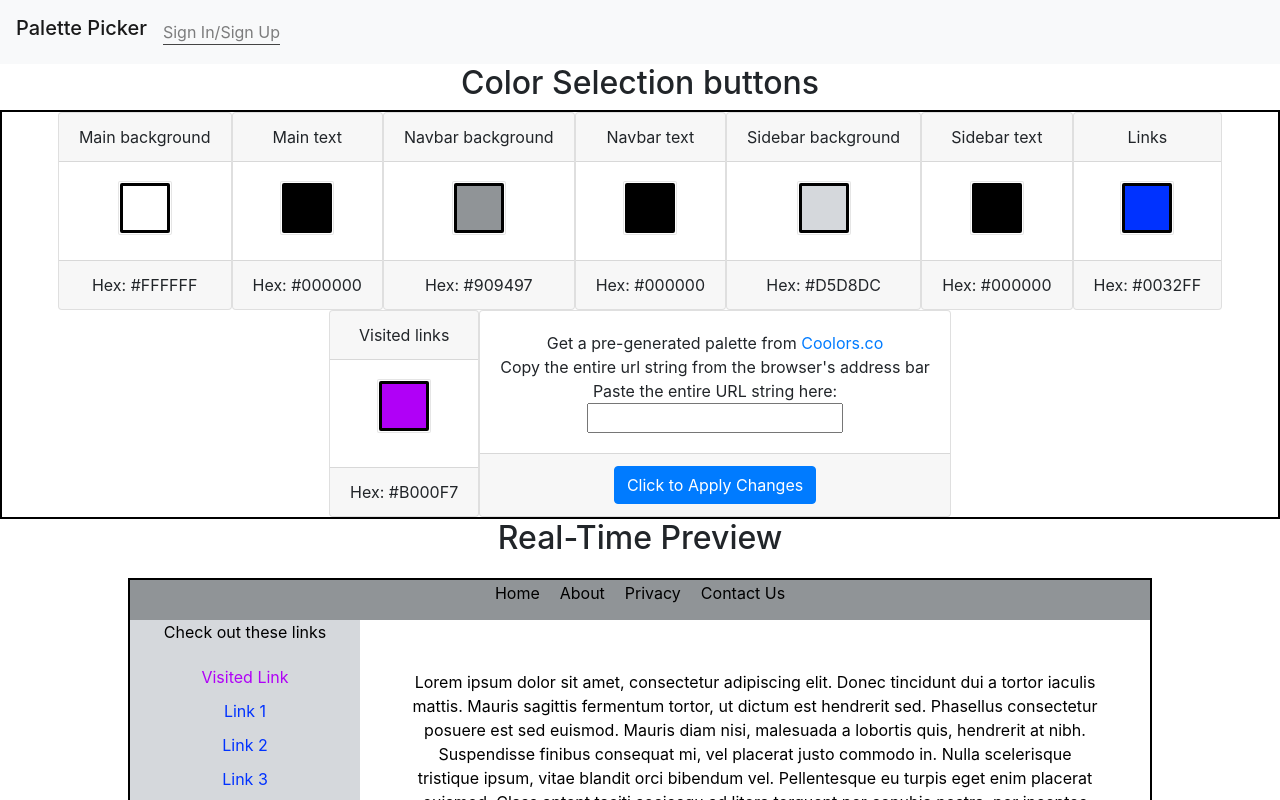
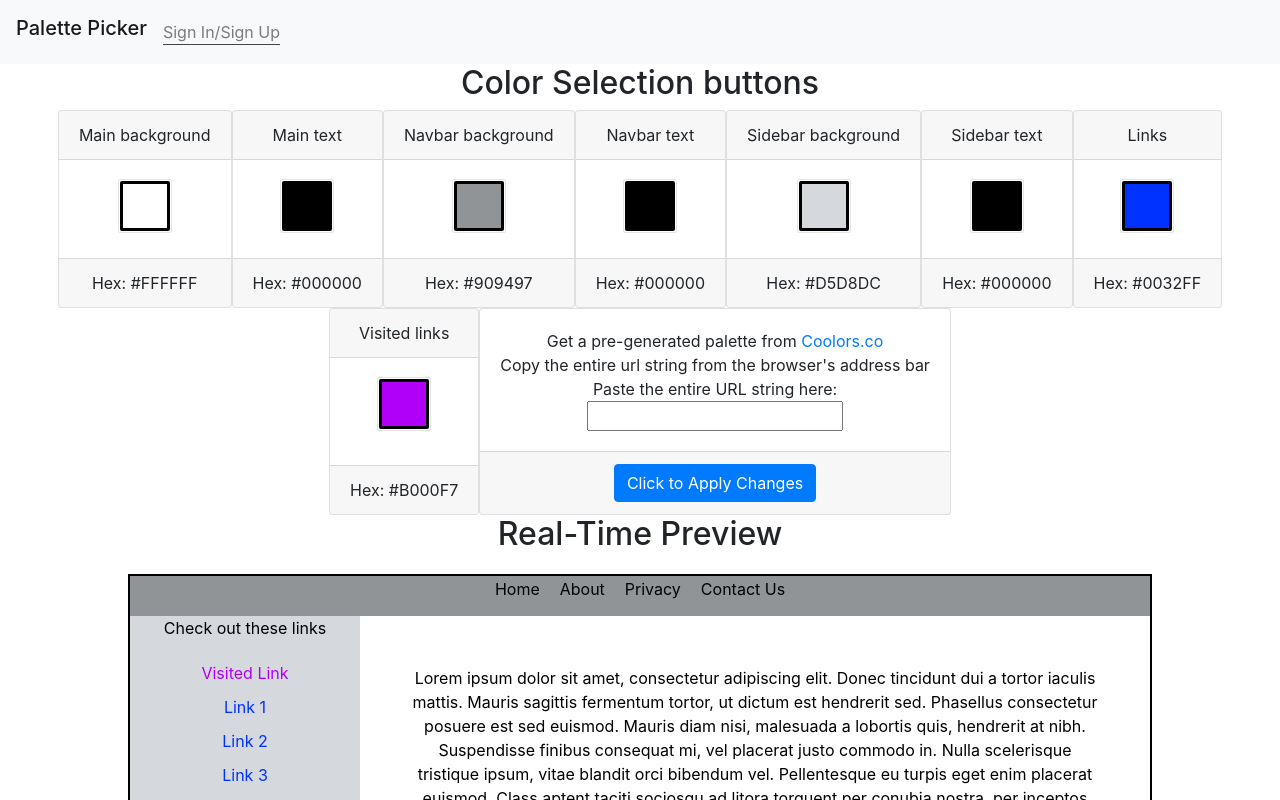
Before and after one commit to nashvillefcc/palettepicker, a React (Create React App) app: page / in a window 1280 px wide. Shown: the top 800 px of the page. Built offline with nearby package versions, Linux system fonts and the light colour scheme.

Commit message:
remove button panel border

```diff
--- a/src/Components/Container/Container.css
+++ b/src/Components/Container/Container.css
@@ -1,7 +1,3 @@
-.ButtonPanel {
-  border: 2px solid black;
-}
-
 .preview-window {
   margin: 20px;
   border: 2px solid black;
```
